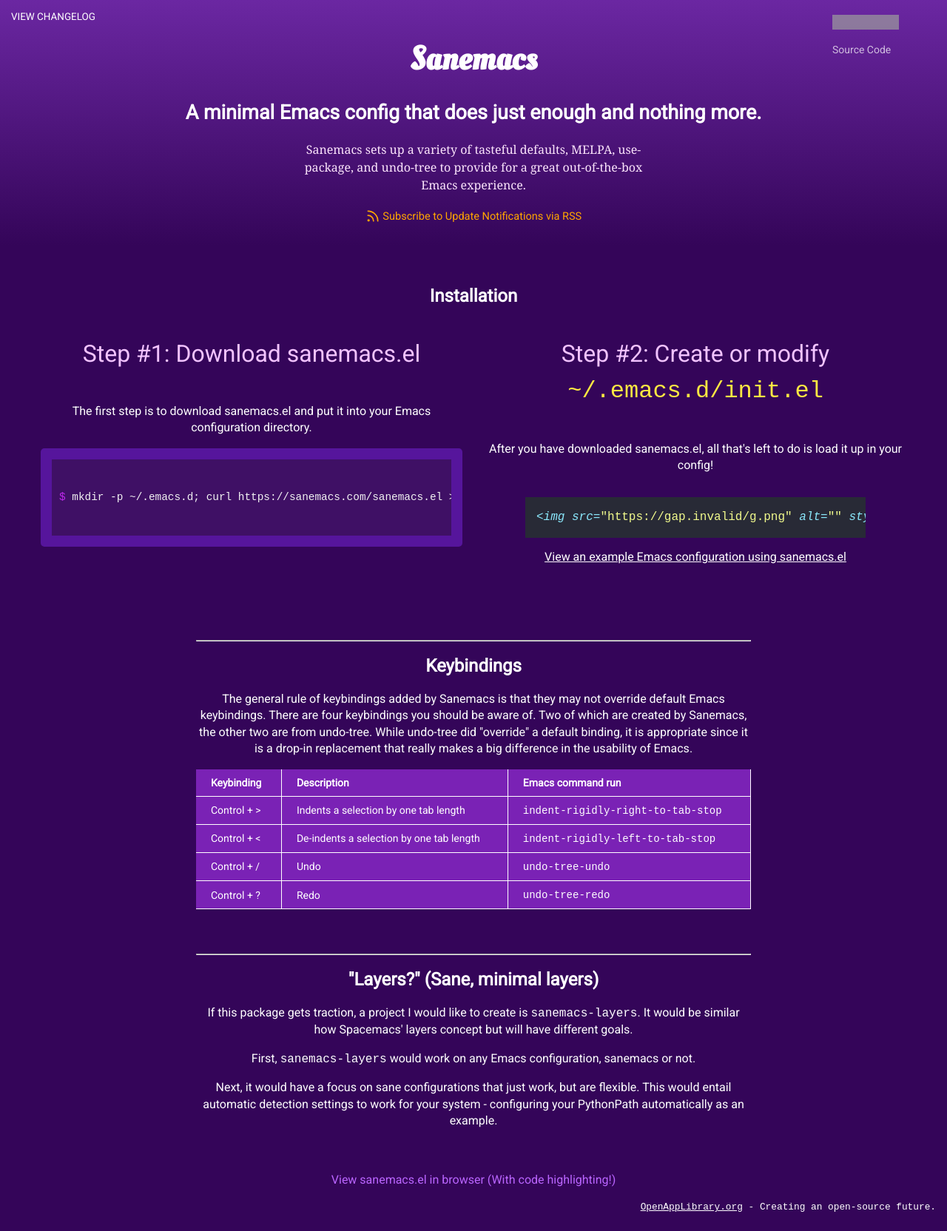
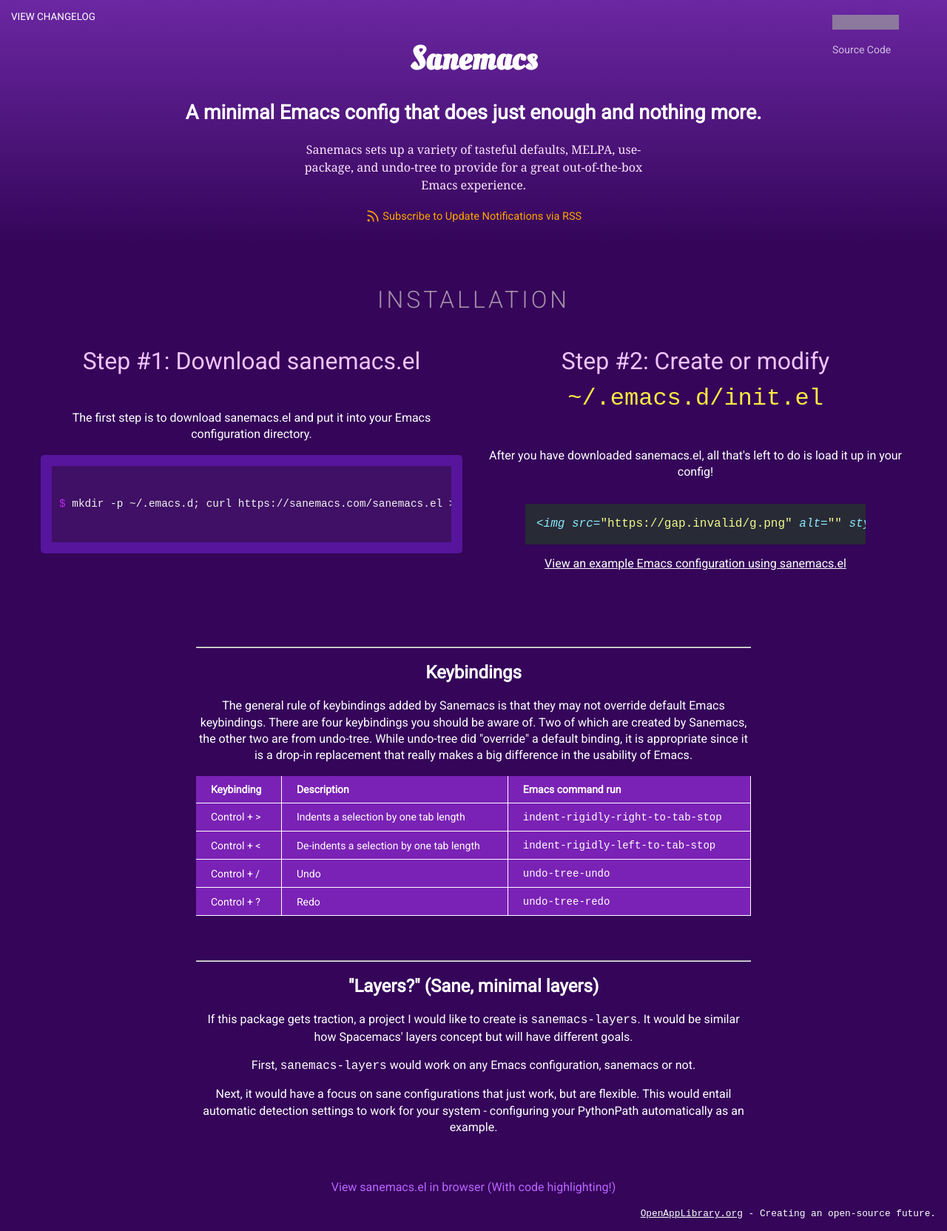
Before and after one commit to Open-App-Library/Sanemacs, a Jekyll site: the page built from index.html, in a window 1280 px wide. Shown: the whole page at 74% size. Built offline with Jekyll 4.4.1, drawn with Linux system fonts in a browser that asks for light colours; comment, search, counter and statistics services are not loaded; grey boxes are pictures that could not be loaded.

Commit message:
Style changes

```diff
--- a/css/main.sass
+++ b/css/main.sass
@@ -267,3 +267,10 @@
   color: #f2c3ff
   margin-top: 0
   line-height: 1.5
+
+#installation
+  text-transform: uppercase
+  font-weight: 100
+  letter-spacing: 4px
+  font-size: 2em
+  color: #a58fa8
--- a/index.html
+++ b/index.html
@@ -40,7 +40,7 @@
 </div>
 
 <div class="page wide">
-    <h3>Installation</h3>
+    <h3 id="installation">Installation</h3>
     <div class="install-row">
         <div class="install-col">
             <h4>Step #1: Download sanemacs.el</h4>
```
Also changed, not shown: 1 other file.
